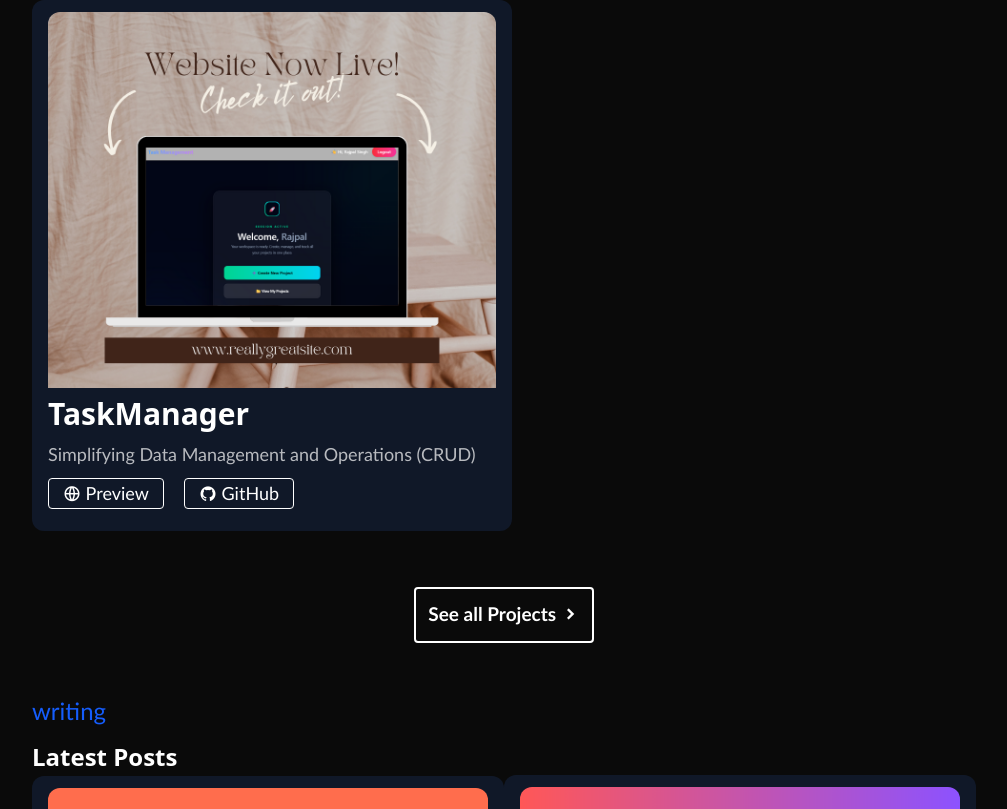
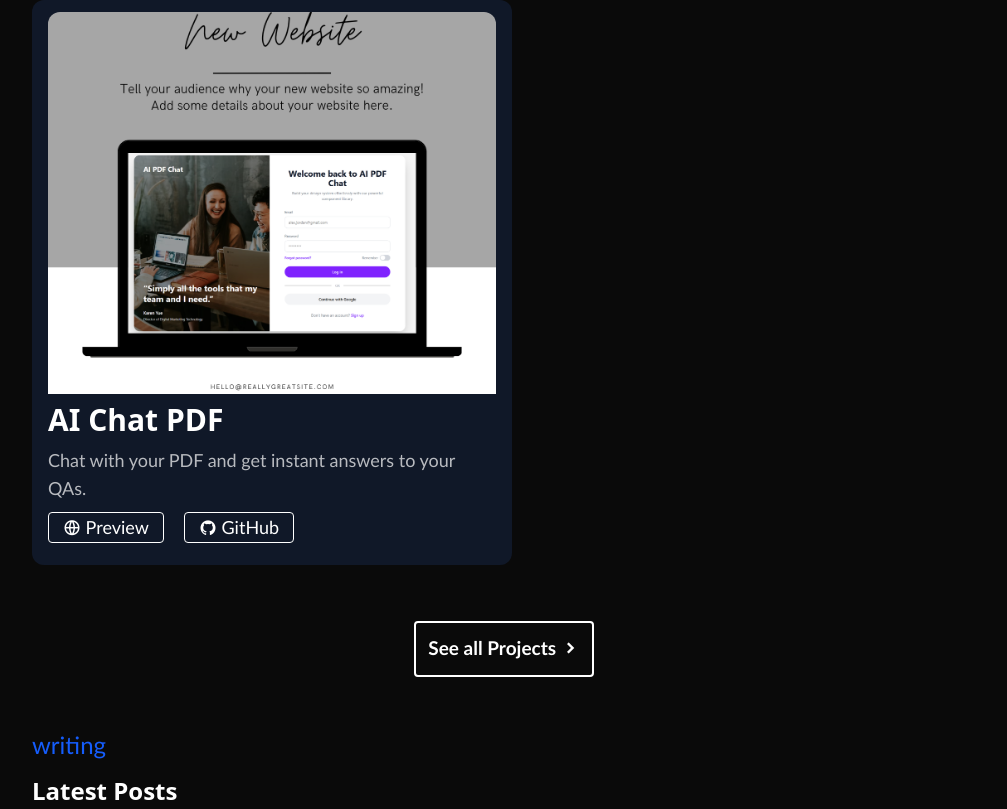
Before and after one commit to rajpal-singh-code/Portfolio--Rajpal, a React (Vite) app: page / in a window 1280 px wide. Shown: the part 1750-2559 px from the top of the page, without its empty margins (136-1143 px from the left). Built offline with nearby package versions, Linux system fonts and the light colour scheme; the HTML template or start-up script is replaced by a standard one.

Commit message:
fix ProjectCard.jsx

```diff
--- a/src/Component/ProjectCard.jsx
+++ b/src/Component/ProjectCard.jsx
@@ -1,6 +1,6 @@
 import React from "react";
-import Crud from "../assets/Crud.png"
-import gemini from "../assets/gemini.png"
+import AICHAT_Pdf from "../assets/AICHAT_Pdf.png";
+import gemini from "../assets/gemini.png";
 
 const ProjectCard = () => {
   let data = [
@@ -9,15 +9,15 @@
       heading: "SkillSnap-AI",
       description: "Real Time Gemini keys using for text generate",
       vercel: "https://skill-snap-ai-4trx.vercel.app/",
-      github: "https://github.com/rajpal-singh-code/SkillSnap-AI"
+      github: "https://github.com/rajpal-singh-code/SkillSnap-AI",
     },
     {
-      img: Crud,
-      heading: "TaskManager",
-      description: "Simplifying Data Management and Operations (CRUD)",
-      vercel: "https://task-management-hdcs.vercel.app/",
-      github: "https://github.com/rajpal-singh-code/Task-Management"
-    }
+      img: AICHAT_Pdf,
+      heading: "AI Chat PDF",
+      description: "Chat with your PDF and get instant answers to your QAs.",
+      versel: "https://ai-pdf-chat-zk38.vercel.app/",
+      github: "https://github.com/rajpal-singh-code/AI-PDF-Chat",
+    },
   ];
 
   return (
```
